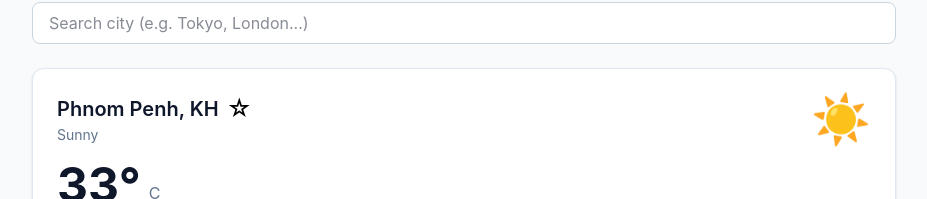
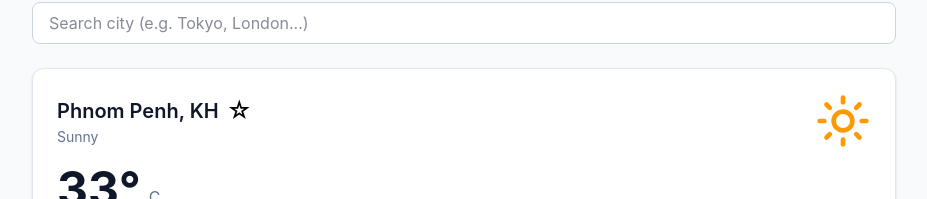
Before and after one commit to sieve-dev-sudo/weather-dashboard, a React (Vite) app: page / in a window 1280 px wide. Shown: the part 313-512 px from the top of the page, without its empty margins (176-1103 px from the left). Built offline with nearby package versions, Linux system fonts and the light colour scheme.

Commit message:
refactor: replace emoji with WeatherIcon in CurrentWeather

```diff
--- a/src/components/CurrentWeather.jsx
+++ b/src/components/CurrentWeather.jsx
@@ -1,5 +1,6 @@
 import { motion, AnimatePresence } from 'framer-motion'
 import { convertTemp } from '../utils/convertTemp'
+import { WeatherIcon } from '../utils/weatherIcons'
 import FavoriteButton from './FavoriteButton'
 
 function CurrentWeather({ city, unit, isFavorite, onToggleFavorite }) {
@@ -25,13 +26,12 @@ function CurrentWeather({ city, unit, isFavorite, onToggleFavorite }) {
             </div>
             <p className="text-slate-500 dark:text-slate-400 text-sm">{city.condition}</p>
           </div>
-          <motion.span
-            className="text-4xl sm:text-5xl"
+          <motion.div
             animate={{ rotate: [0, -8, 8, -8, 0] }}
             transition={{ duration: 1.2, repeat: Infinity, repeatDelay: 2 }}
           >
-            {city.icon}
-          </motion.span>
+            <WeatherIcon icon={city.icon} size={56} className="text-amber-500 dark:text-amber-400" />
+          </motion.div>
         </div>
 
         <div className="mt-3 sm:mt-4 flex items-end gap-2">
```
